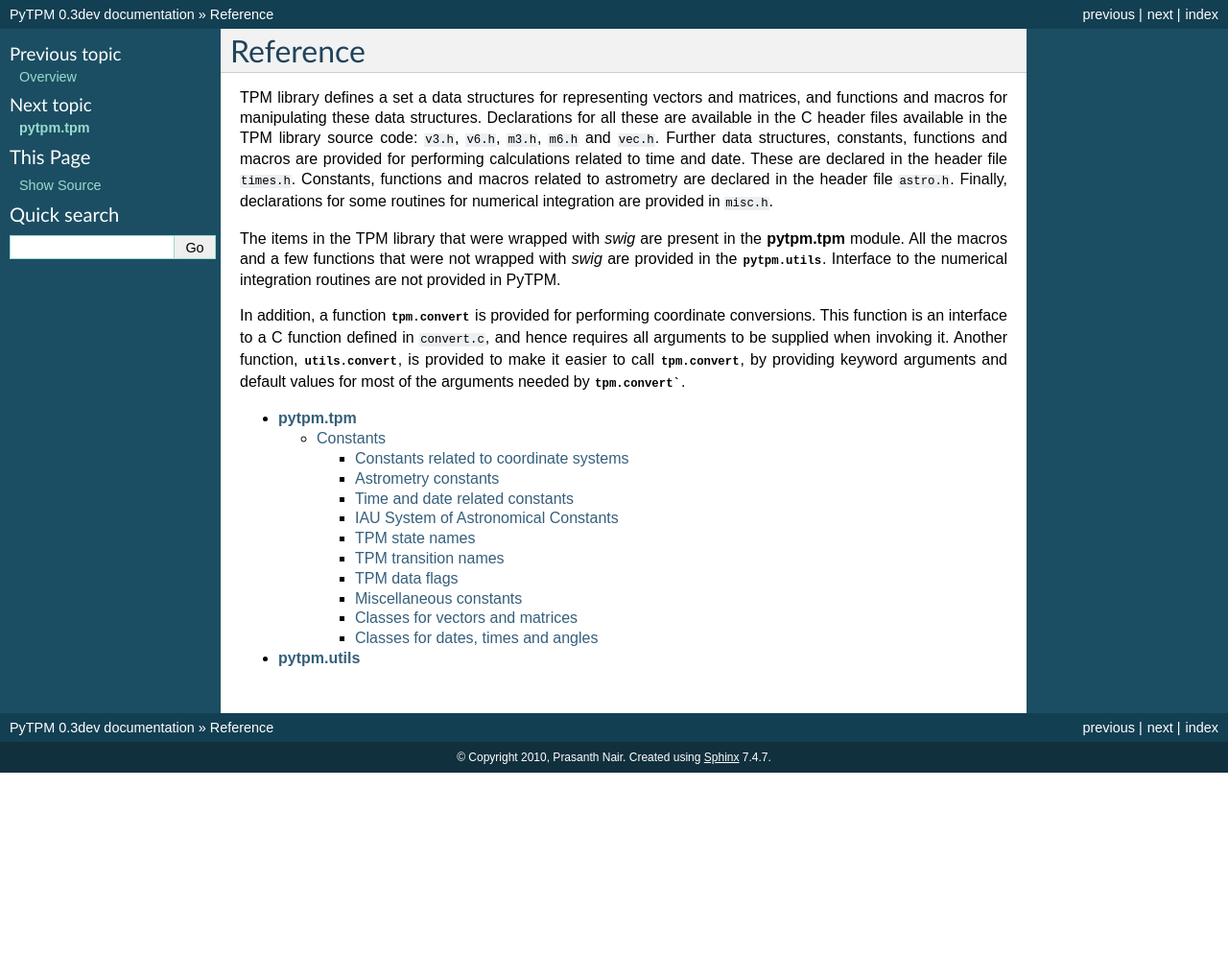
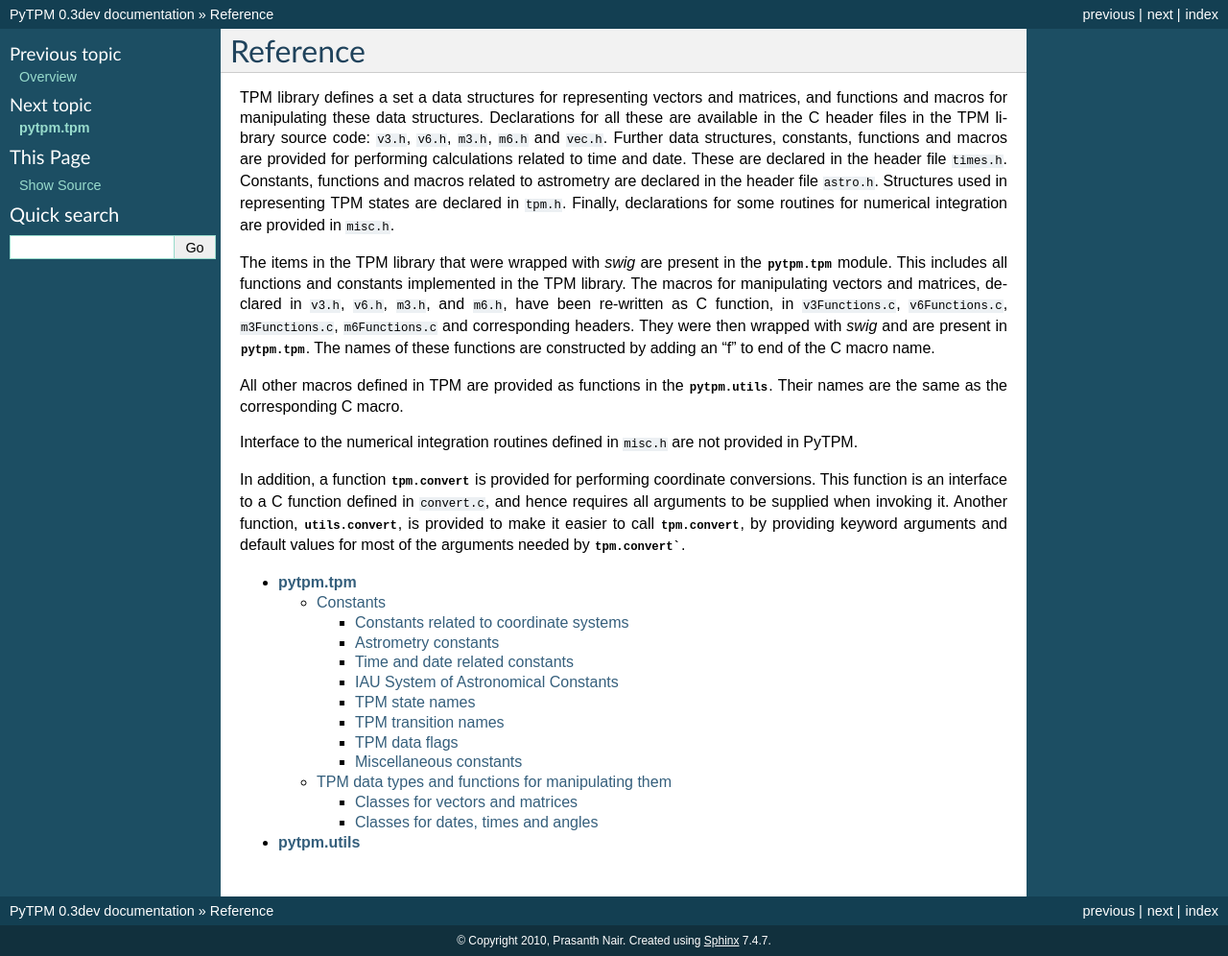
Before and after one commit to phn/pytpm, a Sphinx documentation site: the page built from doc/reference.rst, in a window 1280 px wide. Shown: the whole page at 96% size. Built offline with Sphinx 7.4.7, drawn with Linux system fonts in a browser that asks for light colours; formulas are drawn with MathJax 3; before the commit the page ends 900 px from its top, so only the background shows below that.

Commit message:
Docs for V3 and V6; info on what is present in tpm and utils.

```diff
--- a/doc/reference.rst
+++ b/doc/reference.rst
@@ -6,20 +6,33 @@ Reference
 TPM library defines a set a data structures for representing vectors
 and matrices, and functions and macros for manipulating these data
 structures. Declarations for all these are available in the C header
-files available in the TPM library source code: :file:`v3.h`,
-:file:`v6.h`, :file:`m3.h`, :file:`m6.h` and :file:`vec.h`. Further
-data structures, constants, functions and macros are provided for
-performing calculations related to time and date. These are declared
-in the header file :file:`times.h`. Constants, functions and macros
-related to astrometry are declared in the header file
-:file:`astro.h`. Finally, declarations for some routines for numerical
+files in the TPM library source code: :file:`v3.h`, :file:`v6.h`,
+:file:`m3.h`, :file:`m6.h` and :file:`vec.h`. Further data structures,
+constants, functions and macros are provided for performing
+calculations related to time and date. These are declared in the
+header file :file:`times.h`. Constants, functions and macros related
+to astrometry are declared in the header file :file:`astro.h`.
+Structures used in representing TPM states are declared in
+:file:`tpm.h`. Finally, declarations for some routines for numerical
 integration are provided in :file:`misc.h`.
 
 The items in the TPM library that were wrapped with *swig* are present
-in the **pytpm.tpm** module. All the macros and a few functions that
-were not wrapped with *swig* are provided in the
-:mod:`pytpm.utils`. Interface to the numerical integration routines
-are not provided in PyTPM.
+in the :mod:`pytpm.tpm` module. This includes all functions and
+constants implemented in the TPM library. The macros for manipulating
+vectors and matrices, declared in :file:`v3.h`, :file:`v6.h`,
+:file:`m3.h`, and :file:`m6.h`, have been re-written as C function, in
+:file:`v3Functions.c`, :file:`v6Functions.c`, :file:`m3Functions.c`,
+:file:`m6Functions.c` and corresponding headers. They were then
+wrapped with *swig* and are present in :mod:`pytpm.tpm`.  The names of
+these functions are constructed by adding an "f" to end of the C macro
+name.
+
+All other macros defined in TPM are provided as functions in the
+:mod:`pytpm.utils`.  Their names are the same as the corresponding C
+macro.
+
+Interface to the numerical integration routines defined in
+:file:`misc.h` are not provided in PyTPM.
 
 In addition, a function :func:`tpm.convert` is provided for performing
 coordinate conversions. This function is an interface to a C function
```
Also changed, not shown: doc/overview.rst (+7 -0 lines), doc/reference_tpm.rst (+37 -0 lines).
